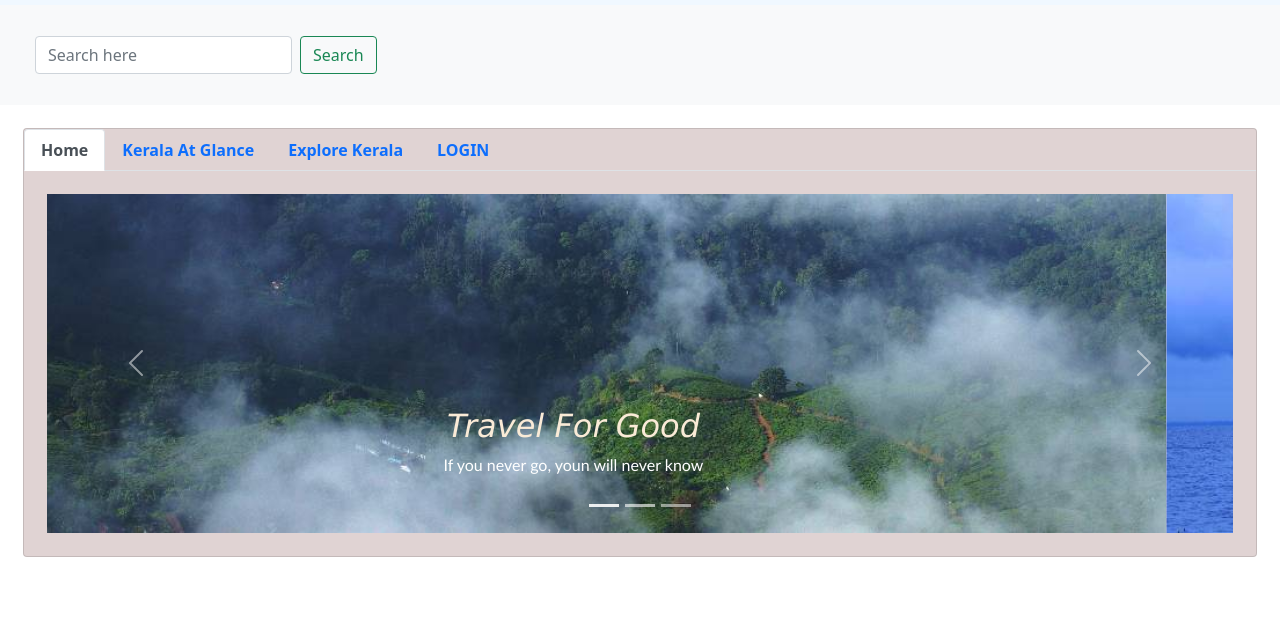
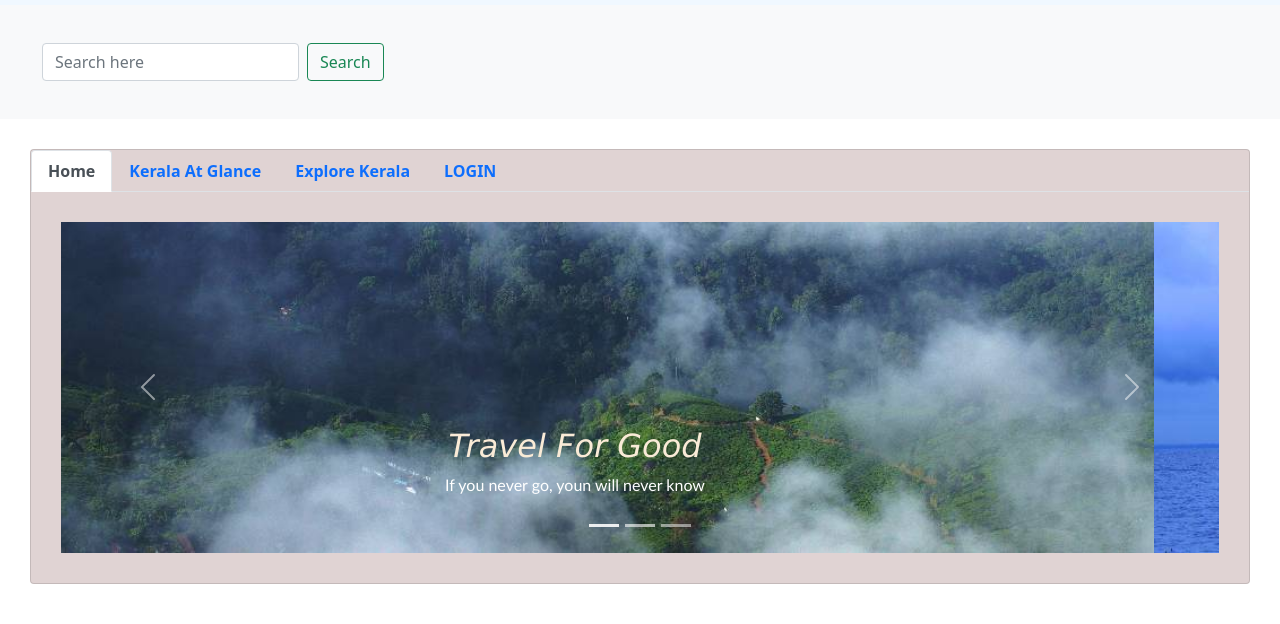
Before and after one commit to Silpakorumban/IctAssignments, a plain HTML site: page index.html in a window 1280 px wide. Shown: the part 112-736 px from the top of the page. Drawn offline with nearby package versions, Linux system fonts and the light colour scheme.

Commit message:
Update style.css

```diff
--- a/css/style.css
+++ b/css/style.css
@@ -21,7 +21,7 @@
         }
 
         .mymargin {
-            margin: 23px;
+            margin: 30px;
         }
 
         .exp2 {
```
